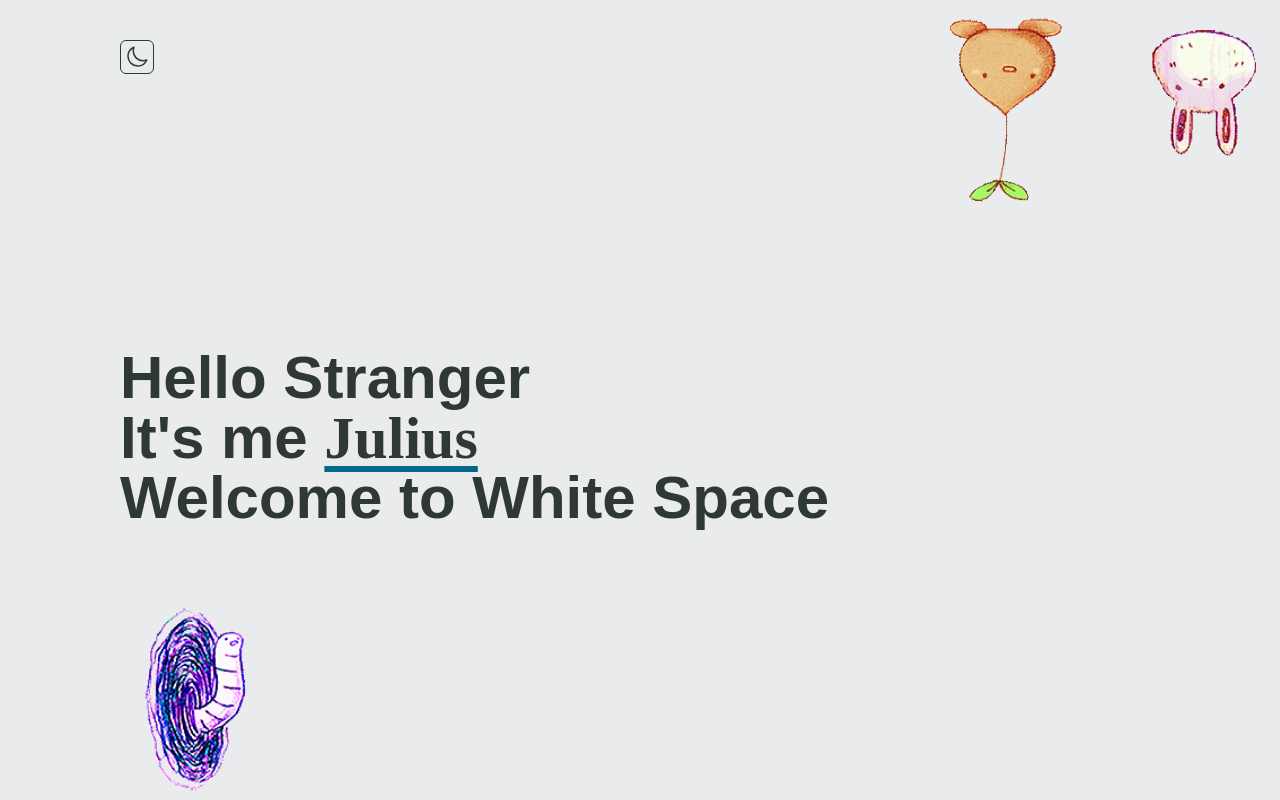
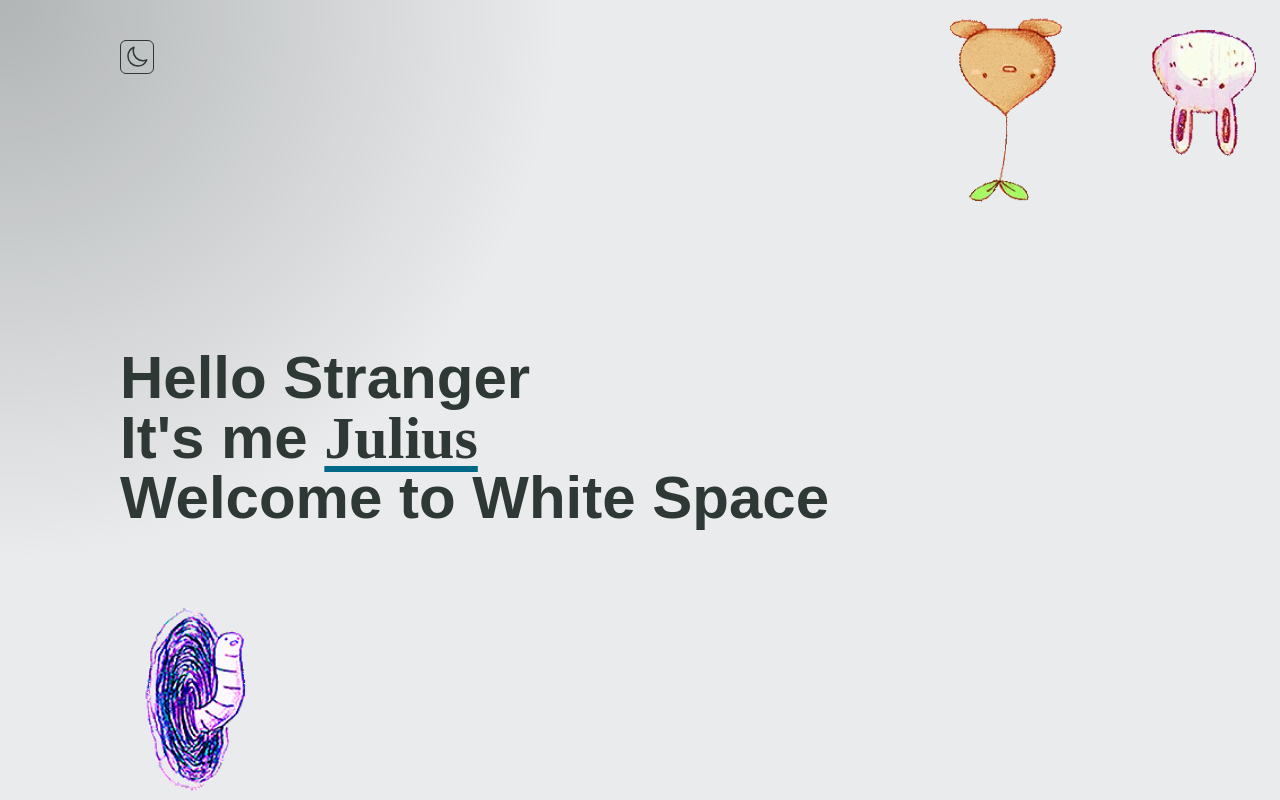
Before and after one commit to JuliusBourbon/Portofolio, a React (Vite) app: page / in a window 1280 px wide. Shown: the top 800 px of the page. Built offline with nearby package versions, Linux system fonts and the light colour scheme; a web font is replaced by a local one.

Commit message:
Cursor Styling

```diff
--- a/src/components/HomePage.jsx
+++ b/src/components/HomePage.jsx
@@ -1,4 +1,4 @@
-import { useState } from "react";
+import { useState, useEffect } from "react";
 import SproutMole from "./SproutMole";
 import Wormhole from "./Wormhole";
 import Bunny from "./Bunny";
@@ -8,17 +8,39 @@ import GitBlack from "../assets/Github_black.png";
 
 export default function LandingPage() {
   const [isDark, setDark] = useState(false);
+  const [mousePosition, setMousePosition] = useState({ x: 0, y: 0 });
 
   const toggleTheme = () => {
     setDark(!isDark);
   };
 
-  const baseClasses = "w-full flex flex-col h-screen overflow-x-hidden transition-colors duration-300 ease-in-out";
+  useEffect(() => {
+    const handleMouseMove = (event) => {
+      setMousePosition({ x: event.clientX, y: event.clientY });
+    };
+    window.addEventListener('mousemove', handleMouseMove);
+    return () => {
+      window.removeEventListener('mousemove', handleMouseMove);
+    };
+  }, []);
+
+  const baseClasses = "w-full flex flex-col h-screen overflow-x-hidden transition-colors duration-500 ease-in-out";
+
   const themeClasses = isDark ? "text-text-dark bg-background-dark" : "text-text bg-background";
 
+  const spotlightStyle = {
+    background: `radial-gradient(
+      700px circle at ${mousePosition.x}px ${mousePosition.y}px,
+      ${isDark ? "rgba(234,235,237, 0.10)" : "rgba(46, 56, 52, 0.30)"},
+      transparent 80%
+    )`
+  };
+
   return (
-    <div>
-      <div className={`${baseClasses} ${themeClasses}`}>
+    <div className={`${themeClasses} relative transition-colors duration-500 ease-in-out`}>
+      <div className="pointer-events-none fixed inset-0 z-10"style={spotlightStyle}/>
+
+      <div className={`${baseClasses} relative z-20`}>
         <div className="mt-10 flex flex-col h-full">
           <div className="mx-30 flex justify-between">
             <div>
@@ -59,7 +81,6 @@ export default function LandingPage() {
                 <span className={`col-start-1 row-start-1 transition-opacity duration-700 ease-in-out ${isDark ? "opacity-0" : "opacity-100"}`}>
                   White Space
                 </span>
-
                 <span className={`col-start-1 row-start-1 transition-opacity duration-700 ease-in-out ${isDark ? "opacity-100" : "opacity-0"}`}>
                   Black Space
                 </span>
@@ -68,7 +89,8 @@ export default function LandingPage() {
           </div>
         </div>
       </div>
-      <div className={`${baseClasses} ${themeClasses}`}>
+
+      <div className={`${baseClasses} relative z-20 scroll-smooth`}>
         <div className="mt-40 flex flex-col h-full">
           <div className="mx-30 max-w-[60%] flex flex-col gap-10">
             <h1 className="text-7xl font-semibold">I wan't to be a Full Stack Web Dev</h1>
@@ -100,7 +122,6 @@ export default function LandingPage() {
                     <path stroke-linecap="round" stroke-linejoin="round" d="M15 10.5a3 3 0 1 1-6 0 3 3 0 0 1 6 0Z" />
                     <path stroke-linecap="round" stroke-linejoin="round" d="M19.5 10.5c0 7.142-7.5 11.25-7.5 11.25S4.5 17.642 4.5 10.5a7.5 7.5 0 1 1 15 0Z" />
                   </svg>
-
                 </div>
                 <div className="mx-10 mb-10">
                   <h1 className="text-xl">Live in Indonesia</h1>
@@ -113,9 +134,9 @@ export default function LandingPage() {
               <div className="flex gap-5 items-center">
                 <svg width="32px" height="30px" stroke-width="1.5" viewBox="0 0 24 24" fill="none" xmlns="http://www.w3.org/2000/svg" color="#D70000">
                   <path d="M7 9L12 12.5L17 9" stroke="#D70000" stroke-width="1.5" stroke-linecap="round" stroke-linejoin="round"></path>
-                  <path d="M2 17V7C2 5.89543 2.89543 5 4 5H20C21.1046 5 22 5.89543 22 7V17C22 18.1046 21.1046 19 20 19H4C2.89543 19 2 18.1046 2 17Z" stroke="#D70000" stroke-width="1.5"></path>
+                  <path d="M2 17V7C2 5.89543 2.89543 5 4 5H20C21.1046 5 22 5.89543 22 7V17C22 18.1046 21.1046 19 20 19H4C2.89543 19 2 18.1046 2 17Z" stroke="#D70000" stroke-width="1.1.5"></path>
                 </svg>
-                <h1 className="text-lg">@naherrrrr@gmail.com</h1>
+                <h1 className="text-lg">naherrrrr@gmail.com</h1>
               </div>
               <div className="flex gap-5 items-center">
                 <img src={Git} alt="Github" className={`max-w-8 transition-opacity duration-500 ease-in-out ${isDark ? "" : "hidden"}`}/>
@@ -126,6 +147,7 @@ export default function LandingPage() {
           </div>
         </div>
       </div>
+
     </div>
   );
 }
```
